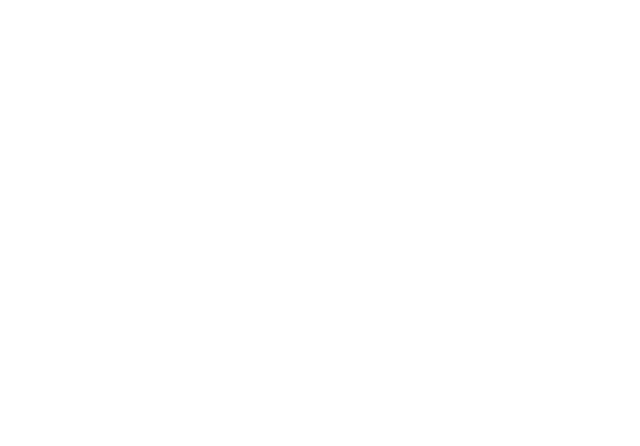
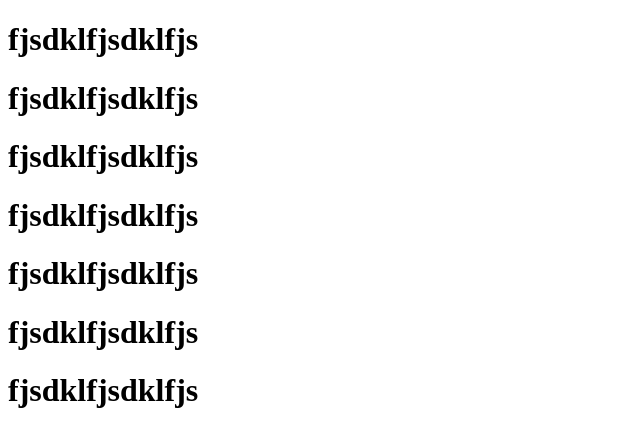
Before and after one commit to Mubaarak100/rain, a plain HTML site: page index.html in a window 1280 px wide. Shown: the whole page, without its empty margins (0-640 px from the left). Drawn offline with Linux system fonts and the light colour scheme.

Commit message:
addis heading

```diff
--- a/index.html
+++ b/index.html
@@ -6,6 +6,12 @@
     <title>Document</title>
 </head>
 <body>
-
+    <h1>fjsdklfjsdklfjs</h1>
+    <h1>fjsdklfjsdklfjs</h1>
+    <h1>fjsdklfjsdklfjs</h1>
+    <h1>fjsdklfjsdklfjs</h1>
+    <h1>fjsdklfjsdklfjs</h1>
+    <h1>fjsdklfjsdklfjs</h1>
+    <h1>fjsdklfjsdklfjs</h1>
 </body>
 </html>
```
